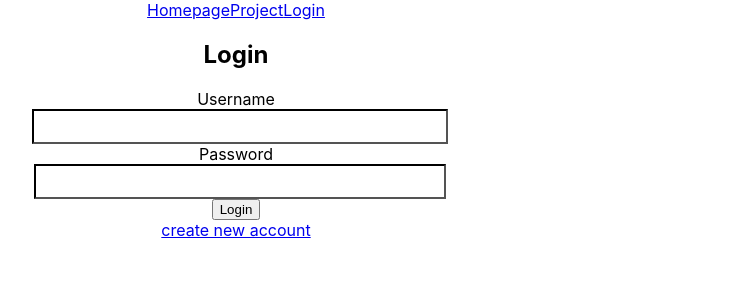
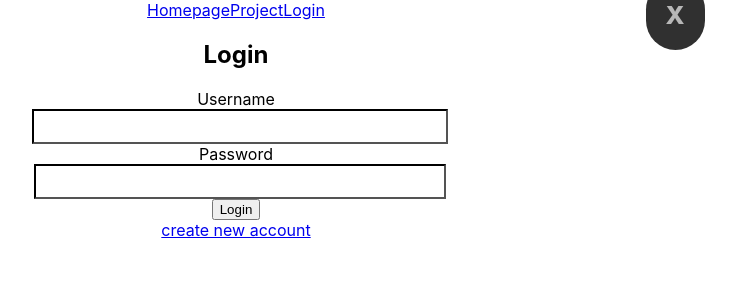
Before and after one commit to conorGar/recognition, a React (Create React App) app in the folder client/: page /user/login in a window 1280 px wide. Shown: the top 300 px of the page, without its empty margins (404-1140 px from the left). Built offline with nearby package versions, Linux system fonts and the light colour scheme.

Commit message:
close log in window

```diff
--- a/client/src/components/common/HomepageHeader/HomepageHeader.js
+++ b/client/src/components/common/HomepageHeader/HomepageHeader.js
@@ -30,9 +30,10 @@ class HomepageHeader extends React.Component {
     }
 
 
-    handleLoginClick = () =>{
+    handleLoginOpen = () =>{
         this.props.loginHandler();
     }
+
 
     render(){
         return (
@@ -45,7 +46,7 @@ class HomepageHeader extends React.Component {
                         <Searchbar  handleChange={this.handleFilterChange}/>
                     </div>
                     <div className="rightside-container">
-                        <CornerMenu loginHandler={this.handleLoginClick}/>
+                        <CornerMenu loginHandler={this.handleLoginOpen}/>
 
                         <div className="corner-icon">
                         <FadingIconPic />
--- a/client/src/components/screens/HomePage/HomePage.js
+++ b/client/src/components/screens/HomePage/HomePage.js
@@ -76,13 +76,22 @@ class HomePage extends React.Component {
     }
   }
 
-  clickLogin = () => {
+  clickLoginOpen = () => {
     if(this.state.showLoginForm === 'loginform-hide'){
         this.setState({
             showLoginForm: 'loginform-show'
         })
     }
   }
+
+  handleSuccessfulLogin = () => { //closes the login form if the user has logged in successfully
+    if(this.state.showLoginForm === 'loginform-show'){
+        this.setState({
+            showLoginForm: 'loginform-hide'
+        })
+    }
+  }
+
 
   render() {
     //   console.log(this.state.displayedProjects)
@@ -92,12 +101,12 @@ class HomePage extends React.Component {
 
     return (
       <div>
-        <HomepageHeader search={this.search} loginHandler={this.clickLogin}/>
+        <HomepageHeader search={this.search} loginHandler={this.clickLoginOpen}/>
         <div className="icons-container">{this.createIcons()}</div>
 
         {/* <Card link="/project/2" /> */}
 
-        <LoginForm currentClass={this.state.showLoginForm} />
+        <LoginForm currentClass={this.state.showLoginForm} loginCloseHandle={this.handleSuccessfulLogin}/>
       </div>
     )
   }
--- a/client/src/components/screens/LoginForm/LoginForm.css
+++ b/client/src/components/screens/LoginForm/LoginForm.css
@@ -17,8 +17,54 @@
     height: 400px;
 
     overflow: auto; /* Enable scroll if needed */
-    background-color: blue;
+    background-color: grey;
     -webkit-box-shadow: 0px 0px 26px -4px rgba(0,0,0,0.65);
 -moz-box-shadow: 0px 0px 26px -4px rgba(0,0,0,0.65);
 box-shadow: 0px 0px 26px -4px rgba(0,0,0,0.65);
+-webkit-animation: slide-in-top 0.5s cubic-bezier(0.250, 0.460, 0.450, 0.940) both;
+animation: slide-in-top 0.5s cubic-bezier(0.250, 0.460, 0.450, 0.940) both;
 }
+
+.close-button{
+    padding: 20px;
+    border-radius: 200px;
+    background-color: rgb(48, 48, 48);
+    font-size: 25px;
+    font-weight: 800;
+    color: rgb(183, 183, 183);
+
+    position: absolute;
+    top:-20px;
+    left:82%;
+  }
+
+  .close-button:hover{
+    background-color: rgb(91, 89, 89);
+    cursor: pointer;
+  }
+
+
+  @-webkit-keyframes slide-in-top {
+    0% {
+      -webkit-transform: translateY(-1000px);
+              transform: translateY(-1000px);
+      opacity: 0;
+    }
+    100% {
+      -webkit-transform: translateY(0);
+              transform: translateY(0);
+      opacity: 1;
+    }
+  }
+  @keyframes slide-in-top {
+    0% {
+      -webkit-transform: translateY(-1000px);
+              transform: translateY(-1000px);
+      opacity: 0;
+    }
+    100% {
+      -webkit-transform: translateY(0);
+              transform: translateY(0);
+      opacity: 1;
+    }
+  }
--- a/client/src/components/screens/LoginForm/index.js
+++ b/client/src/components/screens/LoginForm/index.js
@@ -19,7 +19,8 @@ class LoginForm extends React.Component {
       const response = await apiCall.post('/auth/login', data)
       const { data: { token } } = response
       localStorage.setItem('token', token)
-      await this.props.history.push('/')
+      // await this.props.history.push('/')
+      this.props.loginCloseHandle();
     }
     catch (error) {
       throw error
@@ -28,6 +29,8 @@ class LoginForm extends React.Component {
 
   handleSubmitForm = async (evt) => {
     evt.preventDefault()
+
+    console.log("Login handle submit form activated")
     const { username, password } = this.state
 
     try {
@@ -90,7 +93,10 @@ class LoginForm extends React.Component {
           <button>Login</button>
         </form>
         <Link to='/user/signup'>create new account</Link>
+        <div className="close-button" onClick={this.props.loginCloseHandle}>X</div>
+
         </div>
+
       </Fragment>
     )
   }
```
